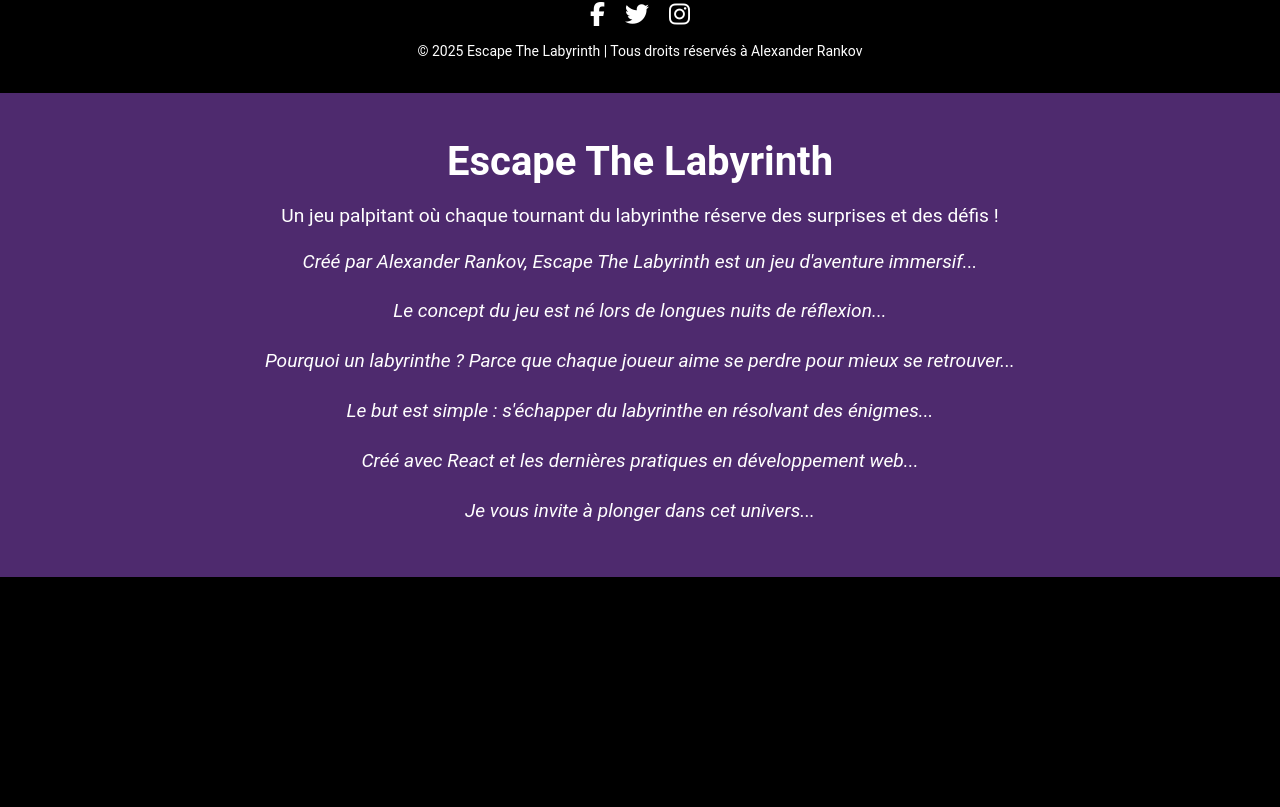
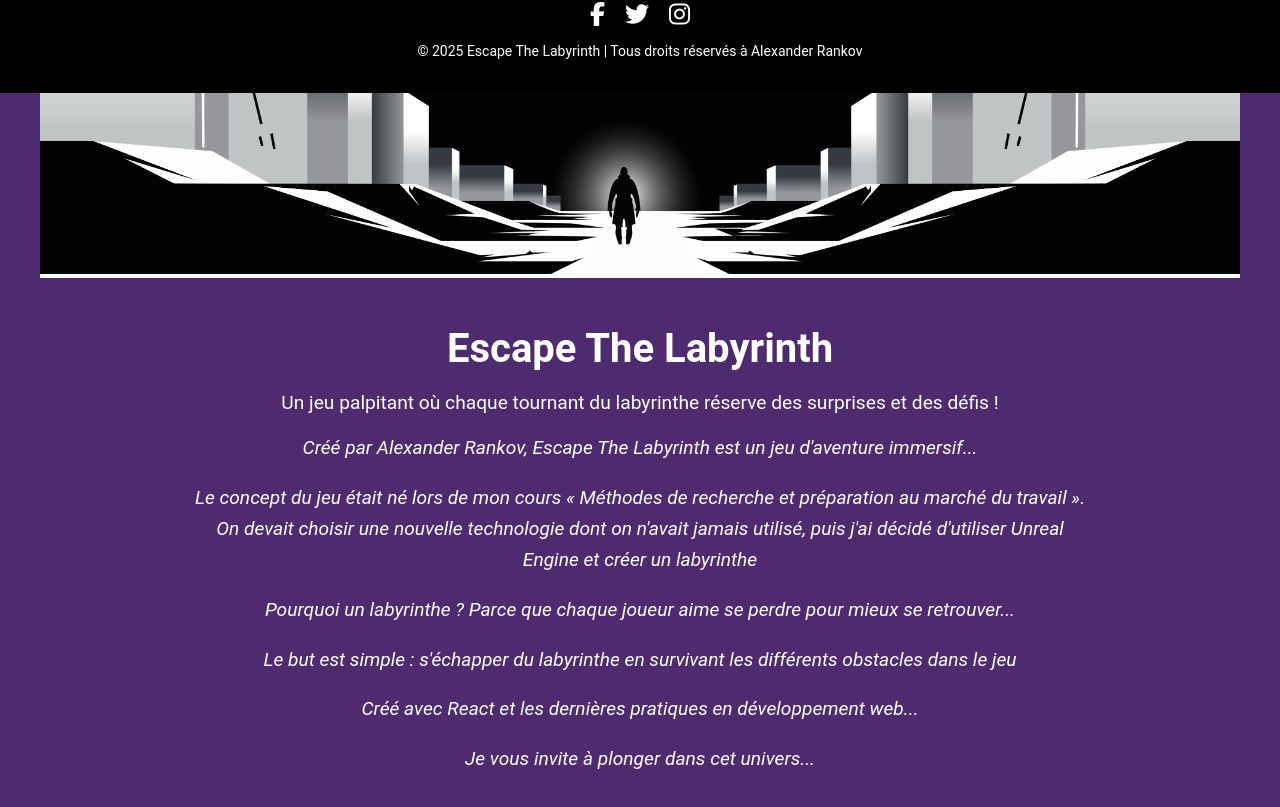
Before and after one commit to TheCannon22/Escape-The-Labyrinth-page, a React (Create React App) app: page / in a window 1280 px wide. Shown: the part 707-1514 px from the top of the page. Before the commit the page ends 1284 px from the top, so only its background shows below. Built offline with nearby package versions, Linux system fonts and the light colour scheme.

Commit message:
J'ai ajouté des informations supplémentaires en lien avec le jeu

```diff
--- a/src/App.css
+++ b/src/App.css
@@ -20,7 +20,7 @@ header .App-Logo {
 
 .App-header {
   background-color: #4e2a6e;
-  min-height: 180vh;
+  min-height: 190vh;
   display: flex;
   flex-direction: column;
   align-items: center;
@@ -80,7 +80,7 @@ header .App-Logo {
   }
 
   .App-header{
-    min-height: 100vh;
+    min-height: 200vh;
   }
 }
 
--- a/src/App.js
+++ b/src/App.js
@@ -52,9 +52,9 @@ function App() {
                     transition={{ delay: 1, duration: 1 }}
                   >
                     <p>Créé par Alexander Rankov, Escape The Labyrinth est un jeu d'aventure immersif...</p>
-                    <p>Le concept du jeu est né lors de longues nuits de réflexion...</p>
+                    <p>Le concept du jeu était né lors de mon cours « Méthodes de recherche et préparation au marché du travail ». On devait choisir une nouvelle technologie dont on n'avait jamais utilisé, puis j'ai décidé d'utiliser Unreal Engine et créer un labyrinthe</p>
                     <p>Pourquoi un labyrinthe ? Parce que chaque joueur aime se perdre pour mieux se retrouver...</p>
-                    <p>Le but est simple : s'échapper du labyrinthe en résolvant des énigmes...</p>
+                    <p>Le but est simple : s'échapper du labyrinthe en survivant les différents obstacles dans le jeu</p>
                     <p>Créé avec React et les dernières pratiques en développement web...</p>
                     <p>Je vous invite à plonger dans cet univers...</p>
                   </motion.div>
--- a/src/composants/APropos.jsx
+++ b/src/composants/APropos.jsx
@@ -44,7 +44,7 @@ function APropos() {
                     <div className="membre">
                         <h3>Alexander Rankov</h3>
                         <p>Développeur principal et créateur du projet "Escape The Labyrinth". Passionné par la programmation de jeux vidéo, Alexander a utilisé Unreal Engine, Blueprints et C++ pour créer ce jeu. Il aime concevoir des expériences immersives et des énigmes captivantes.</p>
-                        <p>Contactez-le à : <a href="">alexander.rankov@email.com</a></p>
+                        <p>Contactez-le à : <a href="">alexanderrankov@gmail.com</a></p>
                     </div>
                 </div>
 
```
Also changed, not shown: 1 other file (tests, documents, lock files or other folders).
